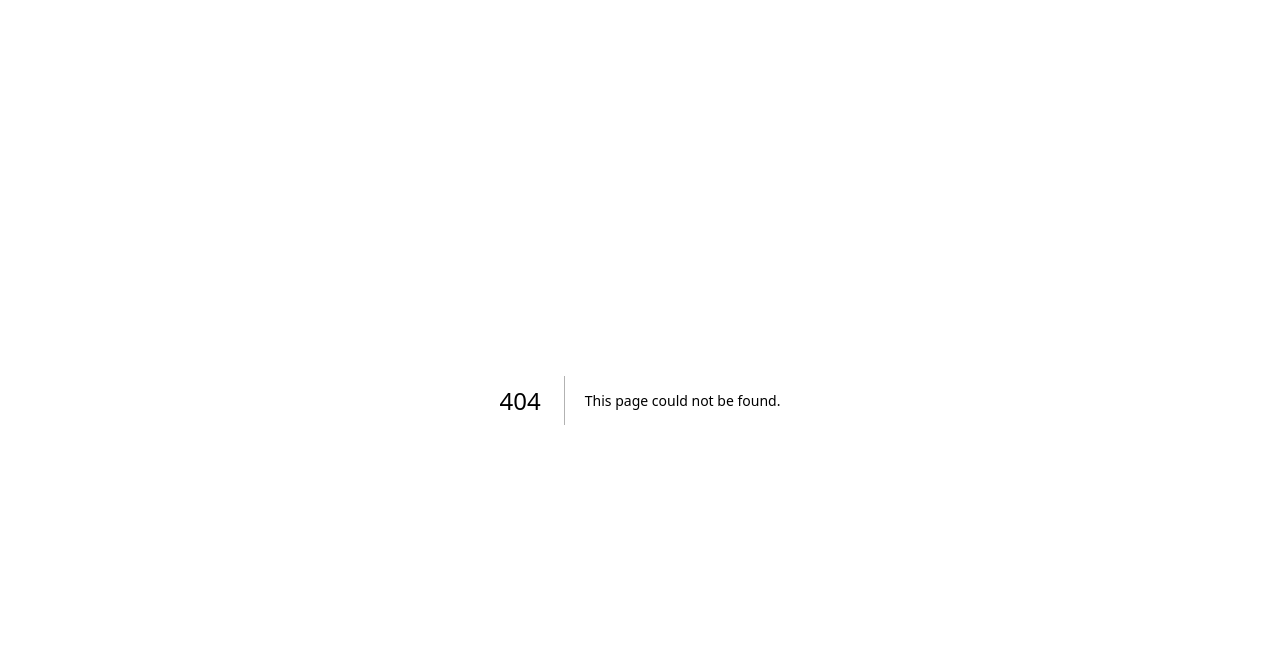
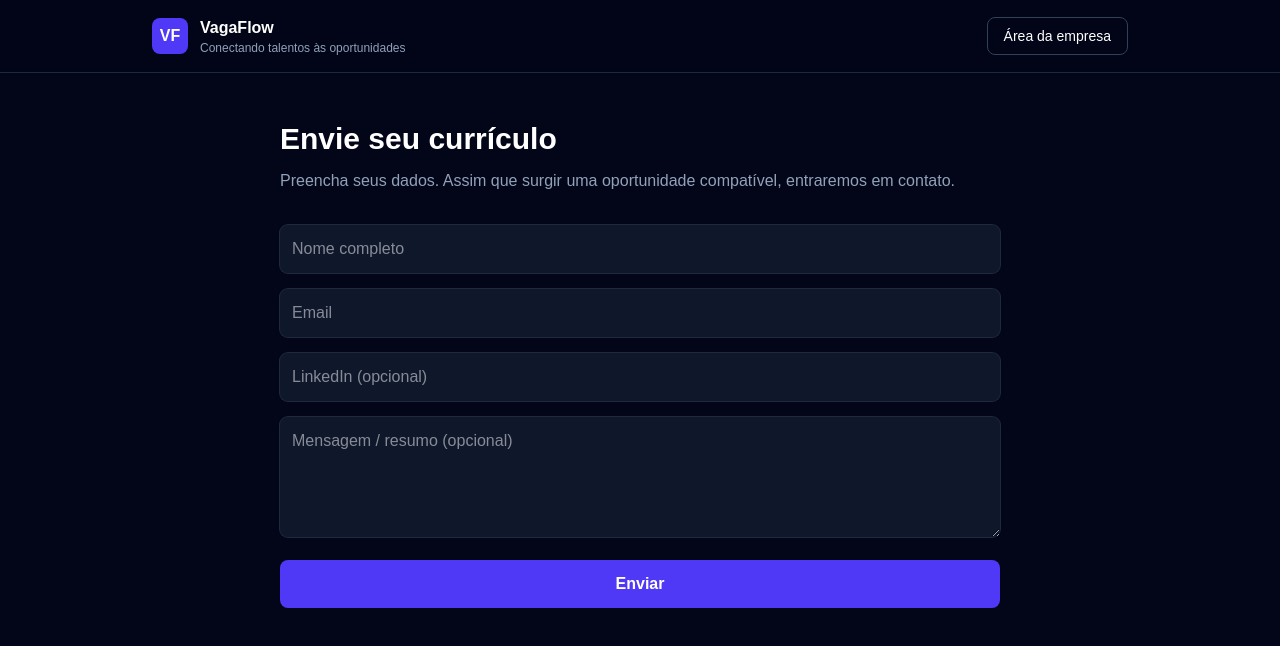
Before and after one commit to EduardoFSanto/Vagaflow, a Next.js app: page /vaga in a window 1280 px wide. Before the commit this address had no page. Shown: the top 646 px of the page. Built offline with nearby package versions, Linux system fonts and the light colour scheme.

Commit message:
erros e mudanças de pastas

```diff
--- a/app/_components/Header.tsx
+++ b/app/_components/Header.tsx
@@ -1,23 +1,27 @@
-// app/_components/Header.tsx
+import Link from "next/link";
 
 export default function Header() {
   return (
-    <header className="border-b border-gray-800 bg-gray-900/80 backdrop-blur">
-      <div className="mx-auto flex max-w-5xl items-center justify-between px-6 py-6">
-        <div className="flex items-center gap-2">
-          <div className="flex h-10 w-10 items-center justify-center rounded-lg bg-indigo-500 text-lg font-bold text-white">
+    <header className="border-b border-slate-800 bg-slate-950/80 backdrop-blur">
+      <div className="mx-auto flex max-w-5xl items-center justify-between px-6 py-4">
+        <div className="flex items-center gap-3">
+          <div className="flex h-9 w-9 items-center justify-center rounded-lg bg-indigo-600 font-bold">
             VF
           </div>
           <div>
-            <h1 className="text-2xl font-semibold tracking-tight">VagaFlow</h1>
-            <p className="text-sm text-gray-400">
-              Conectando talentos às melhores oportunidades
+            <p className="font-semibold">VagaFlow</p>
+            <p className="text-xs text-slate-400">
+              Conectando talentos às oportunidades
             </p>
           </div>
         </div>
-        <button className="rounded-full border border-gray-700 px-4 py-2 text-xs font-semibold text-gray-200 hover:border-indigo-500 hover:text-white transition">
+
+        <Link
+          href="/empresa/vagas"
+          className="rounded-lg border border-slate-700 px-4 py-2 text-sm hover:border-indigo-500"
+        >
           Área da empresa
-        </button>
+        </Link>
       </div>
     </header>
   );
--- /dev/null
+++ b/app/empresa/vagas/NewJobForm.tsx
@@ -0,0 +1,44 @@
+"use client";
+
+import { useState } from "react";
+
+export default function NewJobForm() {
+  const [title, setTitle] = useState("");
+  const [description, setDescription] = useState("");
+
+  async function handleSubmit(e: React.FormEvent) {
+    e.preventDefault();
+
+    await fetch("/api/jobs", {
+      method: "POST",
+      headers: { "Content-Type": "application/json" },
+      body: JSON.stringify({ title, description }),
+    });
+
+    alert("Vaga criada com sucesso!");
+    setTitle("");
+    setDescription("");
+  }
+
+  return (
+    <form onSubmit={handleSubmit} className="space-y-4">
+      <input
+        className="w-full rounded-lg bg-slate-900 p-3"
+        placeholder="Título da vaga"
+        value={title}
+        onChange={(e) => setTitle(e.target.value)}
+      />
+
+      <textarea
+        className="w-full rounded-lg bg-slate-900 p-3"
+        placeholder="Descrição da vaga"
+        value={description}
+        onChange={(e) => setDescription(e.target.value)}
+      />
+
+      <button className="rounded-lg bg-indigo-600 px-6 py-3 font-semibold">
+        Publicar vaga
+      </button>
+    </form>
+  );
+}
--- a/app/empresa/vagas/page.tsx
+++ b/app/empresa/vagas/page.tsx
@@ -1,28 +1,15 @@
-// app/empresa/vagas/page.tsx
-import { prisma } from "@/lib/prisma"; // Ajuste a importação do prisma
-import Link from "next/link";
+import Header from "../../_components/Header";
+import NewJobForm from "./NewJobForm";
 
-export default async function CompanyVagas() {
-  // Buscar as vagas da empresa (onde 'companyId' é o ID da empresa)
-  const jobs = await prisma.job.findMany({
-    where: { companyId: 1 }, // Exemplo: usar o companyId correto da empresa
-    include: { company: true },
-  });
+export default function CompanyVagas() {
+  return (
+    <div className="min-h-screen bg-slate-950 text-white">
+      <Header />
 
-  return (
-    <div>
-      <h1>Minhas Vagas</h1>
-      <ul>
-        {jobs.map((job) => (
-          <li key={job.id}>
-            <h2>{job.title}</h2>
-            <p>{job.description}</p>
-            {/* Aqui você pode colocar os botões de editar e excluir */}
-            <Link href={`/empresa/vaga/edit/${job.id}`}>Editar vaga</Link>
-            <button>Excluir vaga</button>
-          </li>
-        ))}
-      </ul>
+      <main className="mx-auto max-w-3xl px-6 py-12">
+        <h1 className="text-3xl font-bold mb-6">Criar nova vaga</h1>
+        <NewJobForm />
+      </main>
     </div>
   );
 }
--- a/app/page.tsx
+++ b/app/page.tsx
@@ -1,64 +1,37 @@
-// app/page.tsx
-
-import Link from "next/link"; // Para navegação entre as páginas
-import Header from "./_components/Header"; // Importando corretamente o Header
+import Link from "next/link";
+import Header from "./_components/Header";
 
 export default function Home() {
   return (
-    <div className="min-h-screen bg-gray-900 text-white">
-      {/* Header */}
-      <Header /> {/* Usando o Header aqui */}
-      {/* Seção principal */}
-      <main className="mx-auto max-w-5xl px-6 py-12">
+    <div className="min-h-screen bg-slate-950 text-white">
+      <Header />
+
+      <main className="mx-auto max-w-5xl px-6 py-16 space-y-16">
         {/* Hero */}
-        <section className="mb-10">
-          <h2 className="text-3xl font-semibold">Encontre a vaga ideal</h2>
-          <p className="mt-2 text-sm text-gray-400">
-            O VagaFlow organiza currículos e conecta talentos às melhores
-            oportunidades. Abaixo você vê as vagas deste ambiente de
-            demonstração.
-          </p>
-        </section>
-
-        {/* Vagas em Destaque */}
         <section>
-          <h3 className="text-2xl font-semibold mb-4">Vagas em Destaque</h3>
-          <p className="text-sm text-gray-500">
-            No momento, não há vagas publicadas. Fique atento para as
-            atualizações!
+          <h2 className="text-4xl font-bold">Encontre a vaga ideal</h2>
+          <p className="mt-4 text-slate-400 max-w-2xl">
+            O VagaFlow conecta talentos às empresas. Se você é candidato, envie
+            seu currículo. Se é empresa, publique vagas em poucos passos.
           </p>
 
-          {/* Mock de vaga */}
-          <div className="mt-6 rounded-lg border border-gray-700 bg-gray-800 p-6 shadow-xl">
-            <h4 className="text-xl font-semibold text-white">
-              Desenvolvedor Front-End
-            </h4>
-            <p className="text-sm text-gray-400">
-              Trabalhe com React, Next.js e outras tecnologias modernas.
-            </p>
+          <div className="mt-8">
             <Link
-              href="/vaga/1"
-              className="mt-4 inline-block text-indigo-400 hover:text-indigo-200"
+              href="/vaga"
+              className="inline-flex items-center rounded-xl bg-indigo-600 px-6 py-3 font-semibold hover:bg-indigo-500"
             >
-              Ver detalhes
+              Quero me candidatar
             </Link>
           </div>
         </section>
 
-        {/* Áreas para candidato e empresa */}
-        <section className="mt-10 flex justify-between space-x-4">
-          <Link
-            href="/empresa/vagas"
-            className="rounded-lg bg-indigo-500 text-white p-4 text-center w-full max-w-xs hover:bg-indigo-600"
-          >
-            Área da Empresa
-          </Link>
-          <Link
-            href="/vaga"
-            className="rounded-lg bg-indigo-500 text-white p-4 text-center w-full max-w-xs hover:bg-indigo-600"
-          >
-            Área do Candidato
-          </Link>
+        {/* Destaque */}
+        <section className="rounded-2xl border border-slate-800 bg-slate-900/40 p-6">
+          <h3 className="text-xl font-semibold">Vagas em destaque</h3>
+          <p className="mt-2 text-slate-400">
+            No momento não há vagas publicadas. Empresas podem criar vagas na
+            área da empresa.
+          </p>
         </section>
       </main>
     </div>
--- /dev/null
+++ b/app/vaga/CandidateForm.tsx
@@ -0,0 +1,67 @@
+"use client";
+
+import { useState } from "react";
+
+export default function CandidateForm() {
+  const [name, setName] = useState("");
+  const [email, setEmail] = useState("");
+  const [linkedin, setLinkedin] = useState("");
+  const [message, setMessage] = useState("");
+  const [feedback, setFeedback] = useState<string | null>(null);
+
+  async function handleSubmit(e: React.FormEvent) {
+    e.preventDefault();
+    setFeedback(null);
+
+    // Por enquanto: só simula envio (depois a gente liga no banco)
+    setFeedback("Dados enviados! ✅ Em breve vamos salvar no banco.");
+    setName("");
+    setEmail("");
+    setLinkedin("");
+    setMessage("");
+  }
+
+  return (
+    <form onSubmit={handleSubmit} className="space-y-4">
+      <input
+        className="w-full rounded-lg bg-slate-900 p-3 outline-none ring-1 ring-slate-800 focus:ring-indigo-500"
+        placeholder="Nome completo"
+        value={name}
+        onChange={(e) => setName(e.target.value)}
+        required
+      />
+
+      <input
+        className="w-full rounded-lg bg-slate-900 p-3 outline-none ring-1 ring-slate-800 focus:ring-indigo-500"
+        placeholder="Email"
+        type="email"
+        value={email}
+        onChange={(e) => setEmail(e.target.value)}
+        required
+      />
+
+      <input
+        className="w-full rounded-lg bg-slate-900 p-3 outline-none ring-1 ring-slate-800 focus:ring-indigo-500"
+        placeholder="LinkedIn (opcional)"
+        value={linkedin}
+        onChange={(e) => setLinkedin(e.target.value)}
+      />
+
+      <textarea
+        className="w-full min-h-[120px] rounded-lg bg-slate-900 p-3 outline-none ring-1 ring-slate-800 focus:ring-indigo-500"
+        placeholder="Mensagem / resumo (opcional)"
+        value={message}
+        onChange={(e) => setMessage(e.target.value)}
+      />
+
+      <button
+        type="submit"
+        className="w-full rounded-lg bg-indigo-600 px-6 py-3 font-semibold hover:bg-indigo-500"
+      >
+        Enviar
+      </button>
+
+      {feedback && <p className="text-sm text-emerald-400">{feedback}</p>}
+    </form>
+  );
+}
--- a/app/vaga/[id]/candidatar.tsx
+++ /dev/null
@@ -1,97 +0,0 @@
-"use client";
-
-import { useState } from "react";
-
-type Props = { jobId: number };
-
-export default function CandidateForm({ jobId }: Props) {
-  const [name, setName] = useState("");
-  const [email, setEmail] = useState("");
-  const [linkedinUrl, setLinkedinUrl] = useState(""); // Aqui está o "linkedin" certo
-  const [loading, setLoading] = useState(false);
-  const [feedback, setFeedback] = useState<string | null>(null);
-
-  async function handleSubmit(e: React.FormEvent<HTMLFormElement>) {
-    e.preventDefault();
-    setLoading(true);
-    setFeedback(null);
-
-    try {
-      const res = await fetch("/api/applications", {
-        method: "POST",
-        headers: { "Content-Type": "application/json" },
-        body: JSON.stringify({ jobId, name, email, linkedinUrl }),
-      });
-
-      const data = await res.json().catch(() => ({}));
-
-      if (!res.ok) {
-        setFeedback(data?.error ?? "Não foi possível enviar a candidatura.");
-        return;
-      }
-
-      setFeedback("Candidatura enviada com sucesso!");
-      setName("");
-      setEmail("");
-      setLinkedinUrl("");
-    } catch {
-      setFeedback("Erro de conexão. Tente novamente.");
-    } finally {
-      setLoading(false);
-    }
-  }
-
-  return (
-    <form
-      onSubmit={handleSubmit}
-      className="mt-6 space-y-4 rounded-xl border border-slate-800 bg-slate-900/40 p-4"
-    >
-      <div>
-        <label className="block text-xs font-medium text-slate-300">Nome</label>
-        <input
-          value={name}
-          onChange={(e) => setName(e.target.value)}
-          required
-          className="mt-1 w-full rounded-lg border border-slate-700 bg-slate-950/40 px-3 py-2 text-sm text-slate-100 outline-none focus:border-indigo-500"
-          placeholder="Seu nome"
-        />
-      </div>
-
-      <div>
-        <label className="block text-xs font-medium text-slate-300">
-          E-mail
-        </label>
-        <input
-          value={email}
-          onChange={(e) => setEmail(e.target.value)}
-          required
-          type="email"
-          className="mt-1 w-full rounded-lg border border-slate-700 bg-slate-950/40 px-3 py-2 text-sm text-slate-100 outline-none focus:border-indigo-500"
-          placeholder="seuemail@exemplo.com"
-        />
-      </div>
-
-      <div>
-        <label className="block text-xs font-medium text-slate-300">
-          LinkedIn / Portfólio (opcional)
-        </label>
-        <input
-          value={linkedinUrl}
-          onChange={(e) => setLinkedinUrl(e.target.value)}
-          className="mt-1 w-full rounded-lg border border-slate-700 bg-slate-950/40 px-3 py-2 text-sm text-slate-100 outline-none focus:border-indigo-500"
-          placeholder="https://www.linkedin.com/in/..."
-        />
-      </div>
-
-      <button
-        type="submit"
-        disabled={loading}
-        className="w-full mt-4 bg-indigo-500 hover:bg-indigo-600 p-2 text-white rounded-md"
-      >
-        {loading ? "Enviando..." : "Enviar candidatura"}
-      </button>
-
-      {feedback && <p className="text-xs text-slate-300">{feedback}</p>}
-    </form>
-  );
-}
--- a/app/vaga/[id]/page.tsx
+++ /dev/null
@@ -1,41 +0,0 @@
-// app/vaga/[id]/page.tsx
-import { prisma } from "@/lib/prisma"; // Ajuste a importação do prisma
-import { notFound } from "next/navigation"; // Para exibir página 404 caso a vaga não seja encontrada
-
-export default async function JobPage({ params }: { params: { id: string } }) {
-  // Busca a vaga pelo ID
-  const job = await prisma.job.findUnique({
-    where: { id: parseInt(params.id) }, // Converte o ID da URL para número
-    include: { company: true },
-  });
-
-  if (!job) {
-    notFound(); // Se não encontrar a vaga, exibe a página 404
-  }
-
-  return (
-    <div className="min-h-screen bg-slate-950 text-white">
-      <header className="border-b border-slate-800 bg-slate-950/80 backdrop-blur">
-        <div className="mx-auto flex max-w-5xl items-center justify-between px-6 py-6">
-          <h1 className="text-2xl font-semibold tracking-tight">{job.title}</h1>
-        </div>
-      </header>
-
-      <main className="mx-auto max-w-5xl px-6 py-12">
-        <section className="rounded-xl border border-slate-800 bg-slate-900/40 p-6">
-          <h3 className="text-lg font-semibold text-slate-50">
-            {job.company.name}
-          </h3>
-          <p className="text-sm text-slate-400">{job.company.slug}</p>
-          <p className="text-sm text-slate-400">{job.description}</p>
-          <div className="mt-4 text-sm text-slate-500">
-            Localização: {job.location}
-          </div>
-          <div className="text-sm text-slate-500">
-            Modalidade: {job.workMode}
-          </div>
-        </section>
-      </main>
-    </div>
-  );
-}
--- /dev/null
+++ b/app/vaga/page.tsx
@@ -0,0 +1,22 @@
+import Header from "../_components/Header";
+import CandidateForm from "./CandidateForm";
+
+export default function VagaPage() {
+  return (
+    <div className="min-h-screen bg-slate-950 text-white">
+      <Header />
+
+      <main className="mx-auto max-w-3xl px-6 py-12">
+        <h1 className="text-3xl font-bold">Envie seu currículo</h1>
+        <p className="mt-3 text-slate-400">
+          Preencha seus dados. Assim que surgir uma oportunidade compatível,
+          entraremos em contato.
+        </p>
+
+        <div className="mt-8">
+          <CandidateForm />
+        </div>
+      </main>
+    </div>
+  );
+}
```
